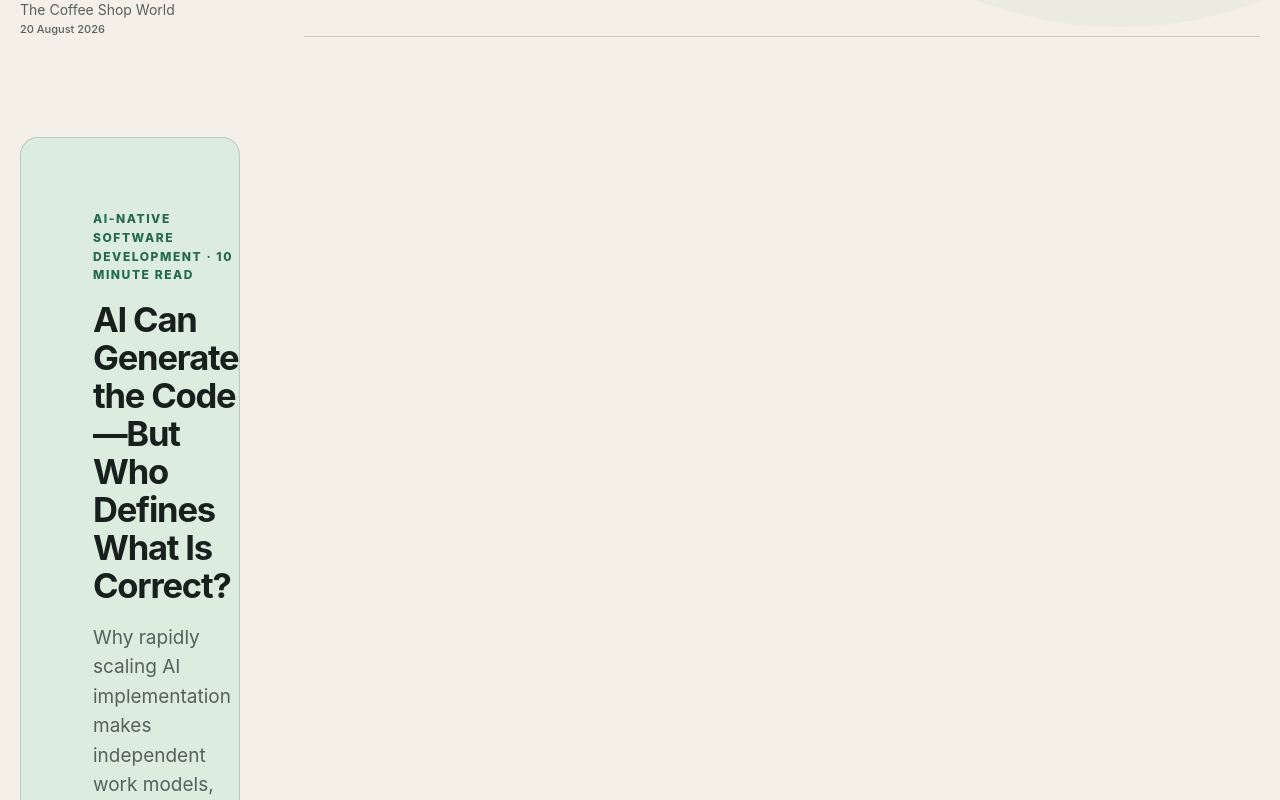
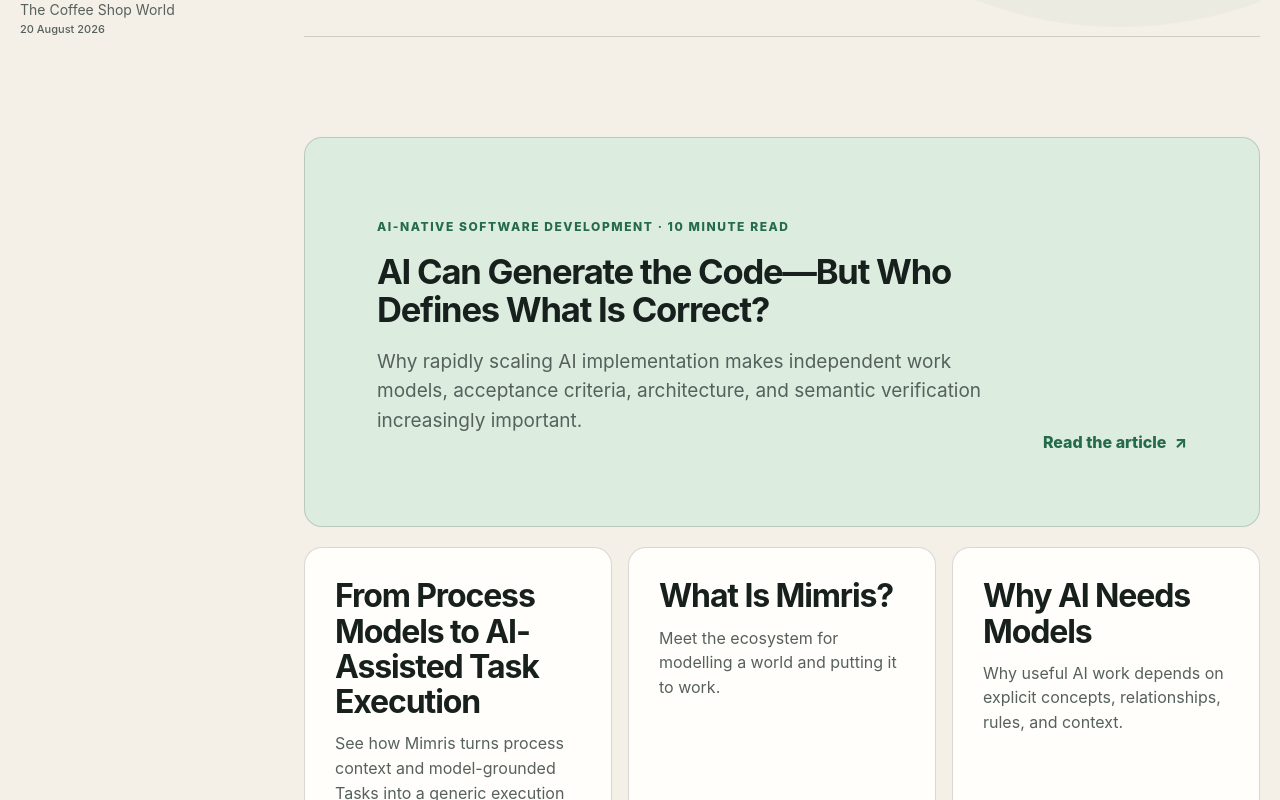
Before and after one commit to Mimris/mimris-site, a Next.js app: page /articles in a window 1280 px wide. Shown: the part 740-1540 px from the top of the page. Built offline with nearby package versions, Linux system fonts and the light colour scheme.

Commit message:
Place article cards in second landing column

```diff
--- a/app/globals.css
+++ b/app/globals.css
@@ -157,9 +157,11 @@ h3 { font-size: clamp(19px, 1.6vw, 25px); letter-spacing: -.015em; line-height:
 .articles-hero-layout { display: grid; grid-template-columns: 220px minmax(0, 1fr); gap: 64px; width: min(1300px, calc(100% - 40px)); margin: 0 auto; }
 .articles-hero-layout > .article-directory { display: block; position: sticky; top: 100px; align-self: start; margin: 0; padding-top: 76px; }
 .articles-hero-layout > .page-hero { width: auto; margin: 0; }
+.article-index-main { grid-column: 2; }
 @media (max-width: 720px) {
   .articles-hero-layout { display: block; width: min(100% - 28px, 780px); }
   .articles-hero-layout > .article-directory { display: none; }
   .articles-hero-layout > .mobile-article-directory { display: block; }
   .articles-hero-layout > .page-hero { width: 100%; }
+  .article-index-main { grid-column: auto; }
 }
```
